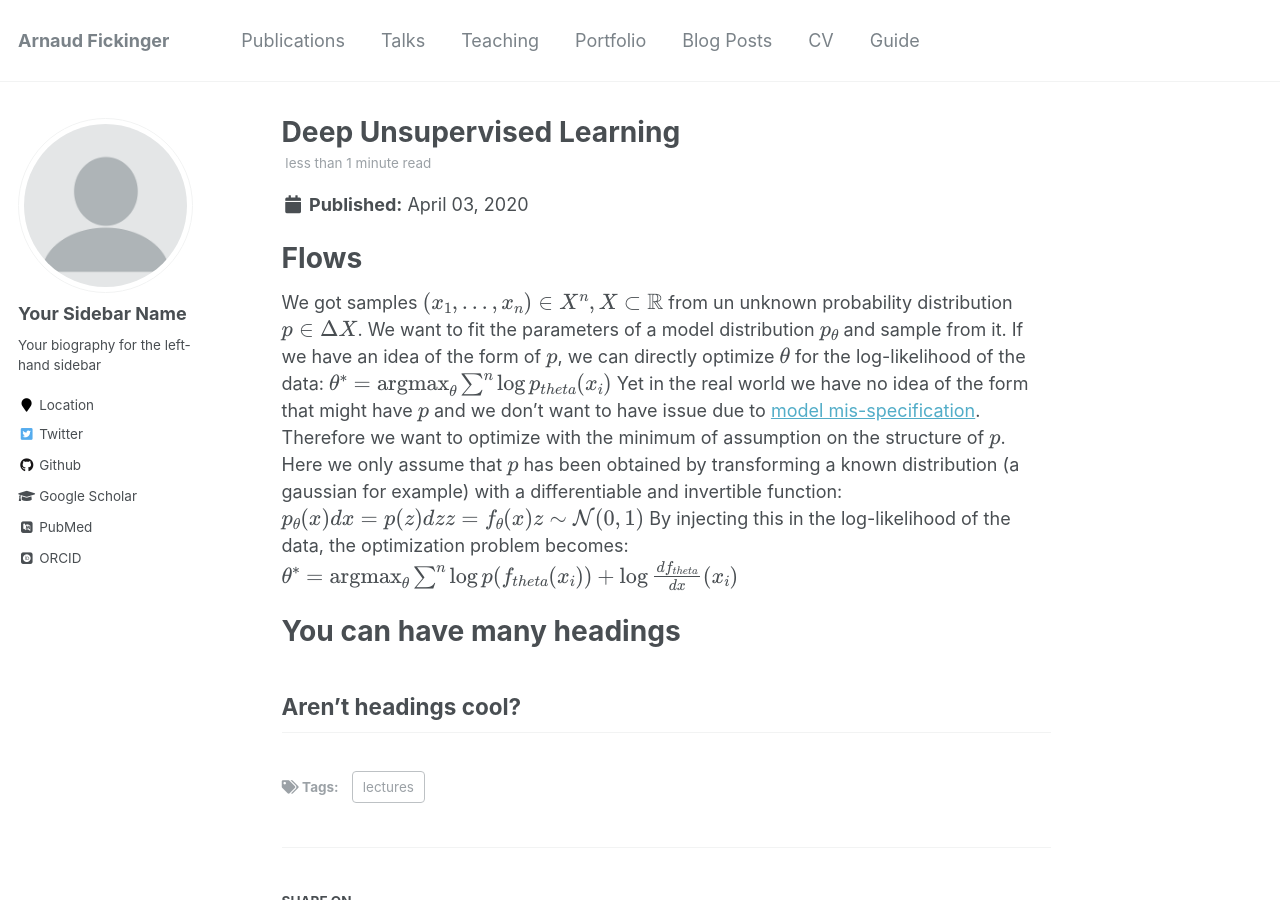
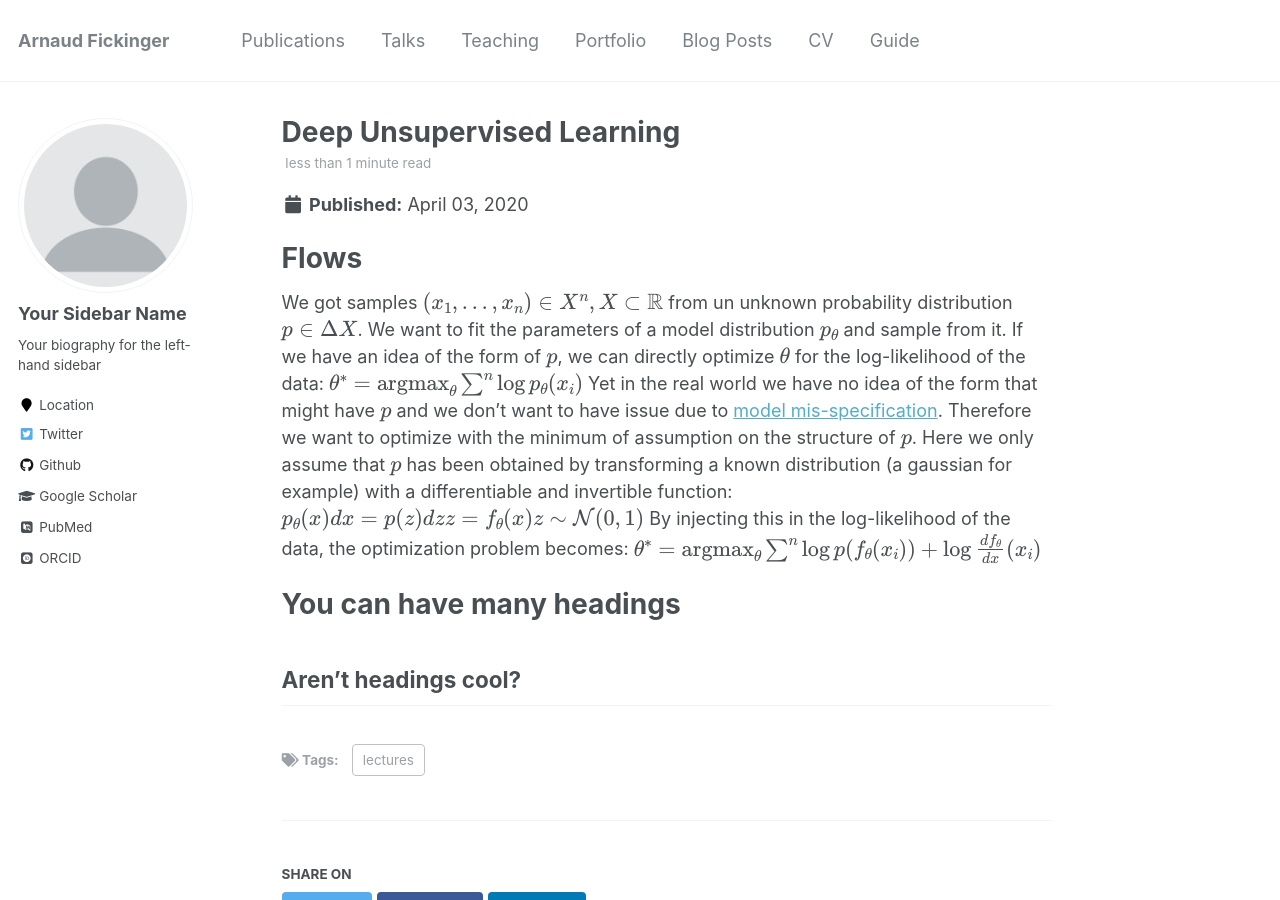
Before and after one commit to ArnaudFickinger/arnaudfickinger.github.io, a Jekyll site: the page built from _posts/2012-08-14-deep-unsupervised-learning.md, in a window 1280 px wide and 900 px high. Built offline with Jekyll 4.4.1, drawn with Linux system fonts in a browser that asks for light colours; some web fonts are replaced; formulas are drawn with MathJax 3.

```diff
--- a/_posts/2012-08-14-deep-unsupervised-learning.md
+++ b/_posts/2012-08-14-deep-unsupervised-learning.md
@@ -12,7 +12,7 @@ Flows
 We got samples $(x_1, ..., x_n) \in X^n, X\subset \mathbb{R} \$ from un unknown probability distribution $p \in \Delta X$. We want
 to fit the parameters of a model distribution $p_{\theta}$ and sample from it. If we have an idea of the form of $p$,
 we can directly optimize $\theta$ for the log-likelihood of the data:
-$$\theta^* = \text{argmax}_{\theta} \sum^n \log p_{theta}(x_i)$$
+$$\theta^* = \text{argmax}_{\theta} \sum^n \log p_{\theta}(x_i)$$
 Yet in the real world we have no idea of the form that might have $p$ and we don't want to have issue due to
 [model mis-specification](https://jsteinhardt.wordpress.com/2017/01/10/latent-variables-and-model-mis-specification/).
   Therefore we want to optimize with the minimum of assumption on the structure of $p$. Here we only assume that
@@ -22,7 +22,7 @@ $$p_{\theta}(x)dx = p(z)dz \\
     z \sim \mathcal{N}(0,1)
     $$
 By injecting this in the log-likelihood of the data, the optimization problem becomes:
-$$\theta^* = \text{argmax}_{\theta} \sum^n \log p(f_{theta}(x_i)) + \log \frac{df_{theta}}{dx}(x_i)$$
+$$\theta^* = \text{argmax}_{\theta} \sum^n \log p(f_{\theta}(x_i)) + \log \frac{df_{\theta}}{dx}(x_i)$$
 
 
 
```
